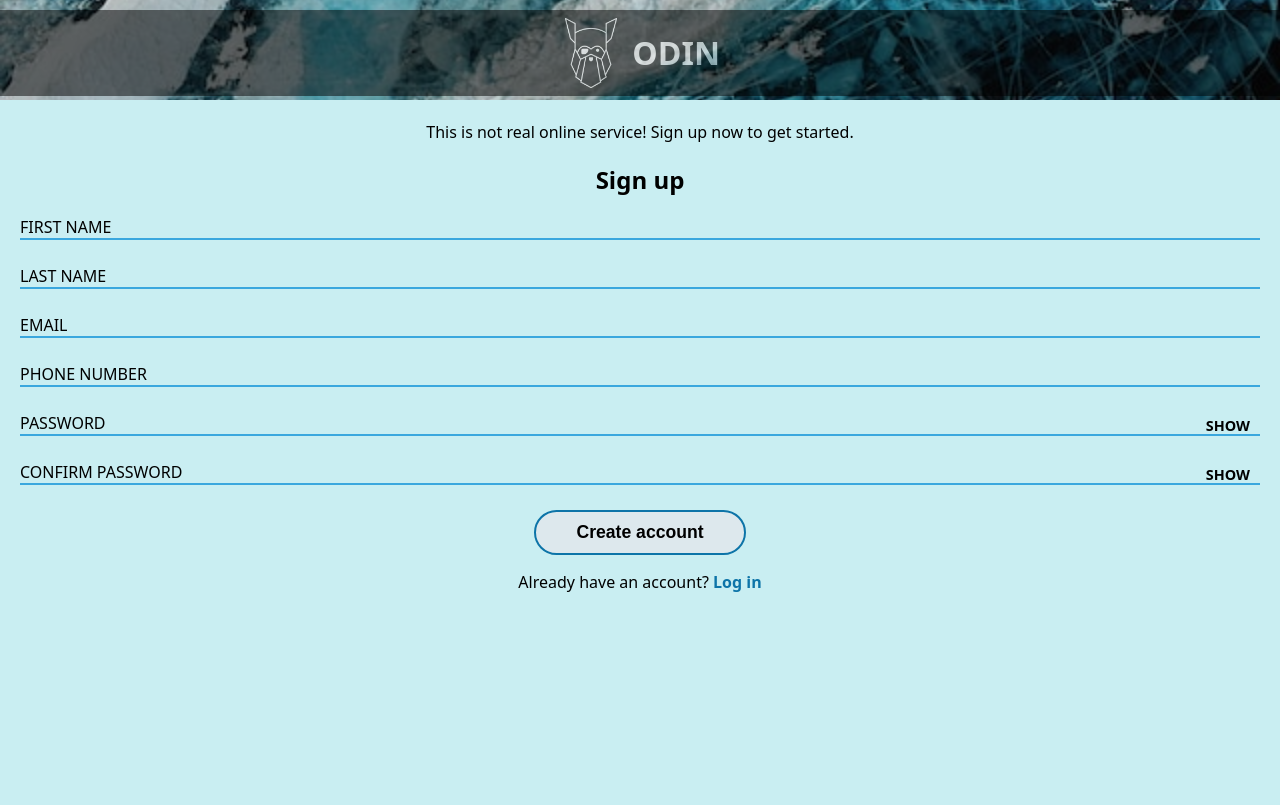
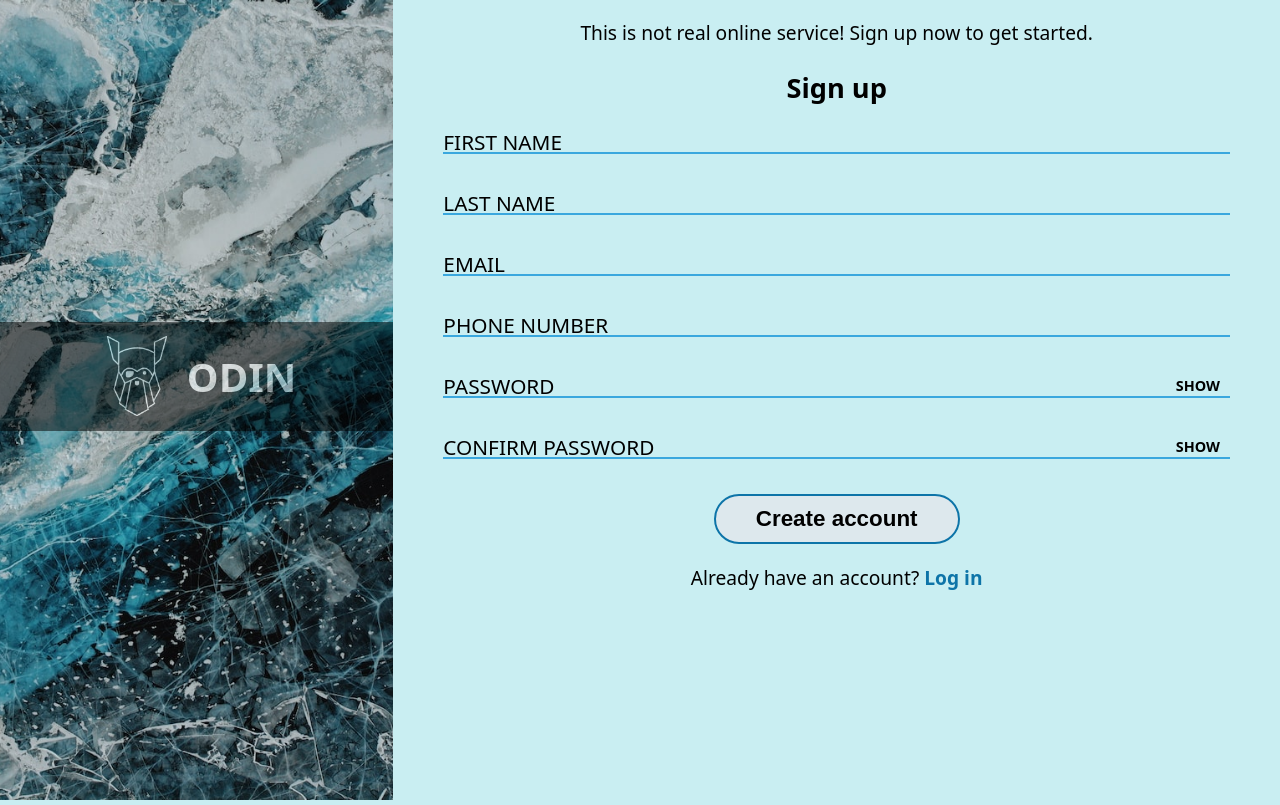
Before and after one commit to Lewoczegg/Sign-Up-Form, a plain HTML site: page index.html in a window 1280 px wide. Drawn offline with Linux system fonts and the light colour scheme.

Commit message:
Add desktop layout

```diff
--- a/css/styles.css
+++ b/css/styles.css
@@ -11,7 +11,7 @@ body {
 }
 
 .wrapper {
-    max-width: 1440px;
+    max-width: 1920px;
 }
 
 h1 {
@@ -205,3 +205,88 @@ form .passwordStrengthText.weak{
   form .passwordStrengthText.strong{
     color: #23ad5c;
 }
+
+@media screen and (min-width: 768px) {
+    .wrapper {
+        display: flex;
+        flex-direction: row;
+    }
+
+    header {
+        flex: 1;
+        display: block;
+        position: relative;
+    }
+
+    main {
+        flex: 2;
+        margin: 0 50px;
+    }
+
+    header > img {
+        height: 100vh;
+        width: 100%;
+    }
+
+    .title {
+        top: 40%;
+        width: 100%;
+    }
+
+    h1 {
+        font-size: 2.5rem;
+    }
+
+    .logo {
+        padding: 10px;
+        height: 100px;
+        margin-right: 10px;
+    }
+
+    .input-row {
+        margin-bottom: 35px;
+    }
+
+    p {
+        font-size: 1.2rem;
+    }
+
+    h2 {
+        font-size: 1.7rem;
+    }
+
+    .input-label {
+        font-size: 1.3rem;
+    }
+
+    input[type="text"],
+    input[type="email"],
+    input[type="tel"],
+    input[type="password"] {
+        padding: 0 10px;
+        font-size: 1.3rem;
+    }
+
+    input[type="text"]:focus,
+    input[type="email"]:focus,
+    input[type="tel"]:focus,
+    input[type="password"]:focus {
+        outline: 0;
+        border: 2px solid #3aa7de;
+        border-radius: 5px;
+    }
+
+    .input-row.focused .input-label {
+        top: -17px;
+        font-size: 0.9rem;
+    }
+
+    .error-message {
+        font-size: 0.9rem;
+        margin-top: 0.5rem;
+    }
+
+    .btn {
+        font-size: 1.4rem;
+    }
+}
```
